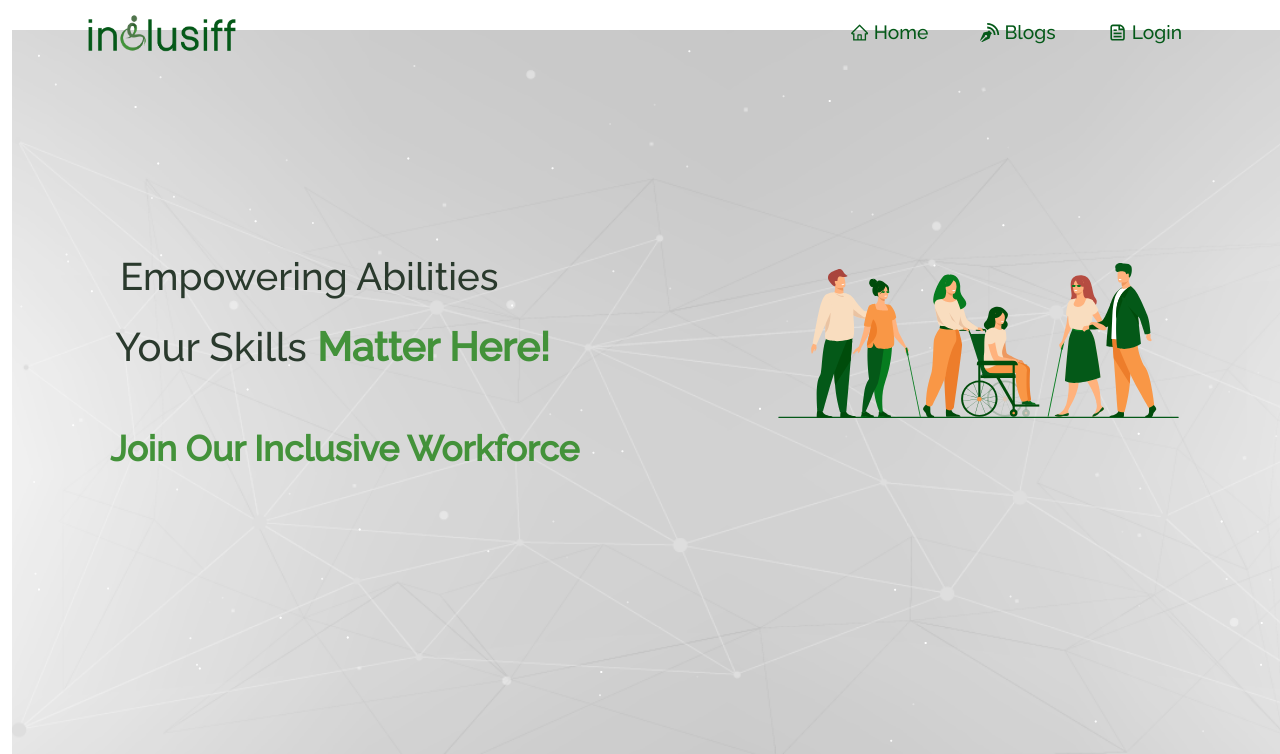
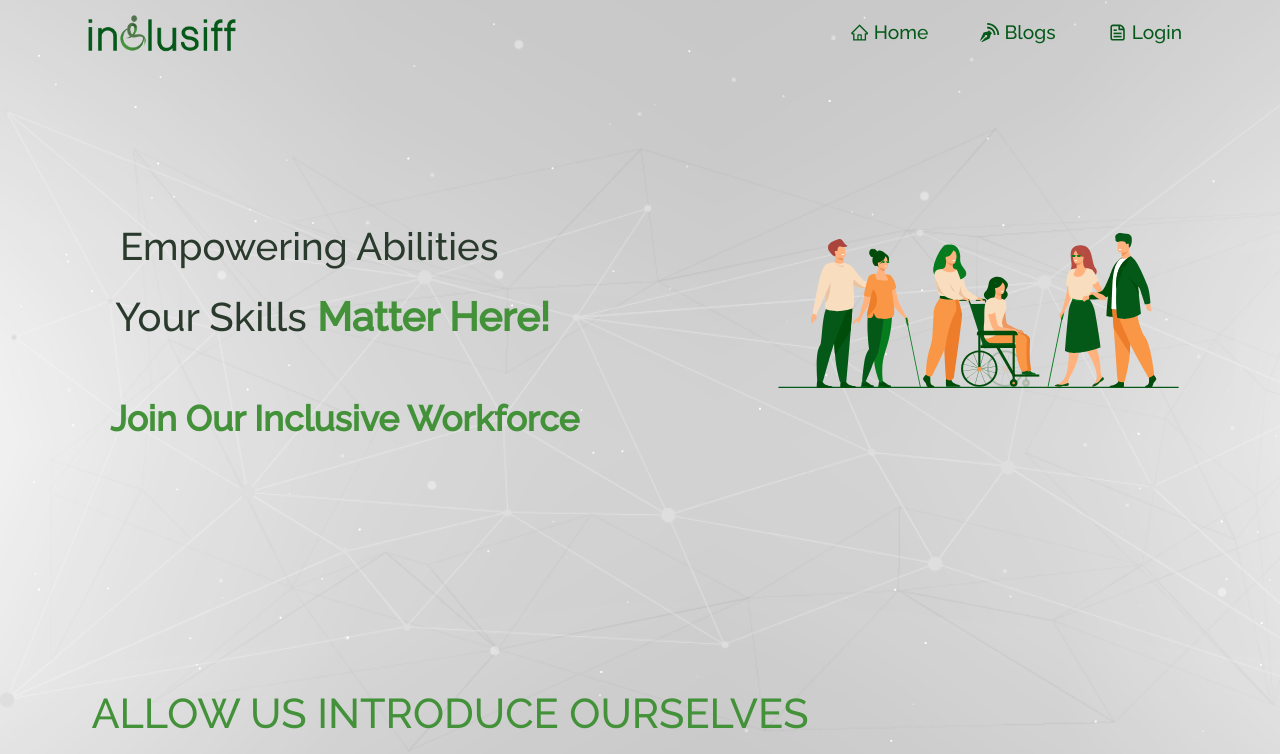
Before and after one commit to cristianbalea/ph-fe, a React (Create React App) app: page / in a window 1280 px wide. Shown: the top 754 px of the page. Built offline with nearby package versions, Linux system fonts and the light colour scheme.

Commit message:
updated home

```diff
--- a/src/components/Home/Home.js
+++ b/src/components/Home/Home.js
@@ -7,17 +7,14 @@ import Type from "./Type";
 
 function Home() {
   return (
-    <section>
-      <Container fluid className="home-section" id="home">
+    <div style={{color:"#d0d0d0"}}>
+      <Container fluid className="home-section no-padding" id="home">
         <Particle />
         <Container className="home-content">
           <Row>
             <Col md={7} className="home-header">
-              <h1 style={{ paddingBottom: 15 }} className="heading">
+              <h1 style={{ paddingBottom: 15, position: "relative" }} className="heading">
                 Empowering Abilities{" "}
-                {/*<span className="wave" role="img" aria-labelledby="wave">*/}
-                {/*  👋🏻*/}
-                {/*</span>*/}
               </h1>
 
               <h1 className="heading-name">
@@ -25,12 +22,12 @@ function Home() {
                 <strong className="main-name"> Matter Here!</strong>
               </h1>
 
-              <div style={{ padding: 40, textAlign: "left" }}>
+              <div style={{ padding: 40, textAlign: "left", position: "relative" }}>
                 <Type />
               </div>
             </Col>
 
-            <Col md={5} style={{ paddingBottom: 20 }}>
+            <Col md={5} style={{ paddingBottom: 20, position: "relative" }}>
               <img
                   src={homeLogo}
                   alt="home pic"
@@ -42,7 +39,7 @@ function Home() {
         </Container>
       </Container>
       <Home2 />
-    </section>
+    </div>
   );
 }
 
--- a/src/style.css
+++ b/src/style.css
@@ -242,13 +242,6 @@ button:focus {
     transform: rotate(0deg);
   }
 }
-/*#tsparticles {*/
-/*  position: fixed !important;*/
-/*  background-repeat: no-repeat !important;*/
-/*  background-size: cover !important;*/
-/*  width: 100%;*/
-/*  height: 100%;*/
-/*}*/
 
 #tsparticles {
   /*-------------------------------------------------*/
@@ -264,14 +257,19 @@ button:focus {
   padding-top: 80px !important;
 }
 
+.no-padding {
+  padding-left: 0 !important;
+  padding-right: 0 !important;
+}
+
 .home-section {
   position: relative;
   z-index: -1;
   /*background-image: var(--image-gradient), url(./Assets/home-bg.jpg);*/
   background-position: top center;
   background-repeat: no-repeat;
-  padding-bottom: 30px !important;
-  padding-top: 30px !important;
+  /*padding-bottom: 30px !important;*/
+  /*padding-top: 30px !important;*/
 }
 
 .home-content {
```
